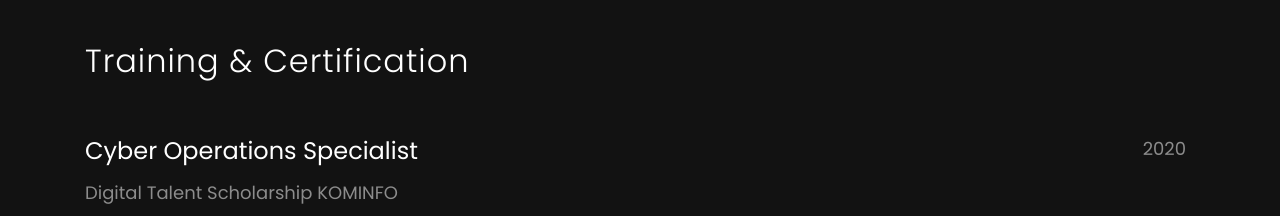
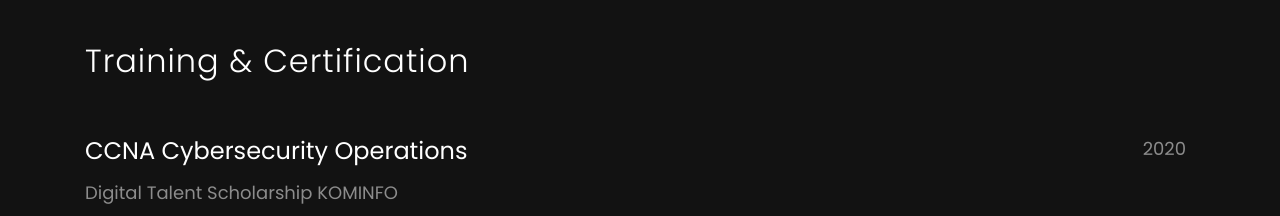
Before and after one commit to sihilmii/sihilmii.github.io, a plain HTML site: page aboutme.html in a window 1280 px wide. Shown: the part 2160-2376 px from the top of the page. Drawn offline with Linux system fonts and the light colour scheme; some packages are replaced by stand-ins of ours; no server answers; files whose address does not match are found by name.

Commit message:
Update aboutme.html

```diff
--- a/aboutme.html
+++ b/aboutme.html
@@ -170,7 +170,7 @@
                 <h2 class="mb-4">Training & Certification</h2>
                 <div class="exp-wrap py-4">
                   <div class="desc">
-                    <h4>Cyber Operations Specialist</h4>
+                    <h4>CCNA Cybersecurity Operations</h4>
                     <p class="location">Digital Talent Scholarship KOMINFO</p>
                     <a href="https://drive.google.com/file/d/1ZgqE6uTFFX_0Fq-UQqekCHjgL-huWTGI/view?usp=sharing" target="_blank">View Certificate</a>
                   </div>
```
